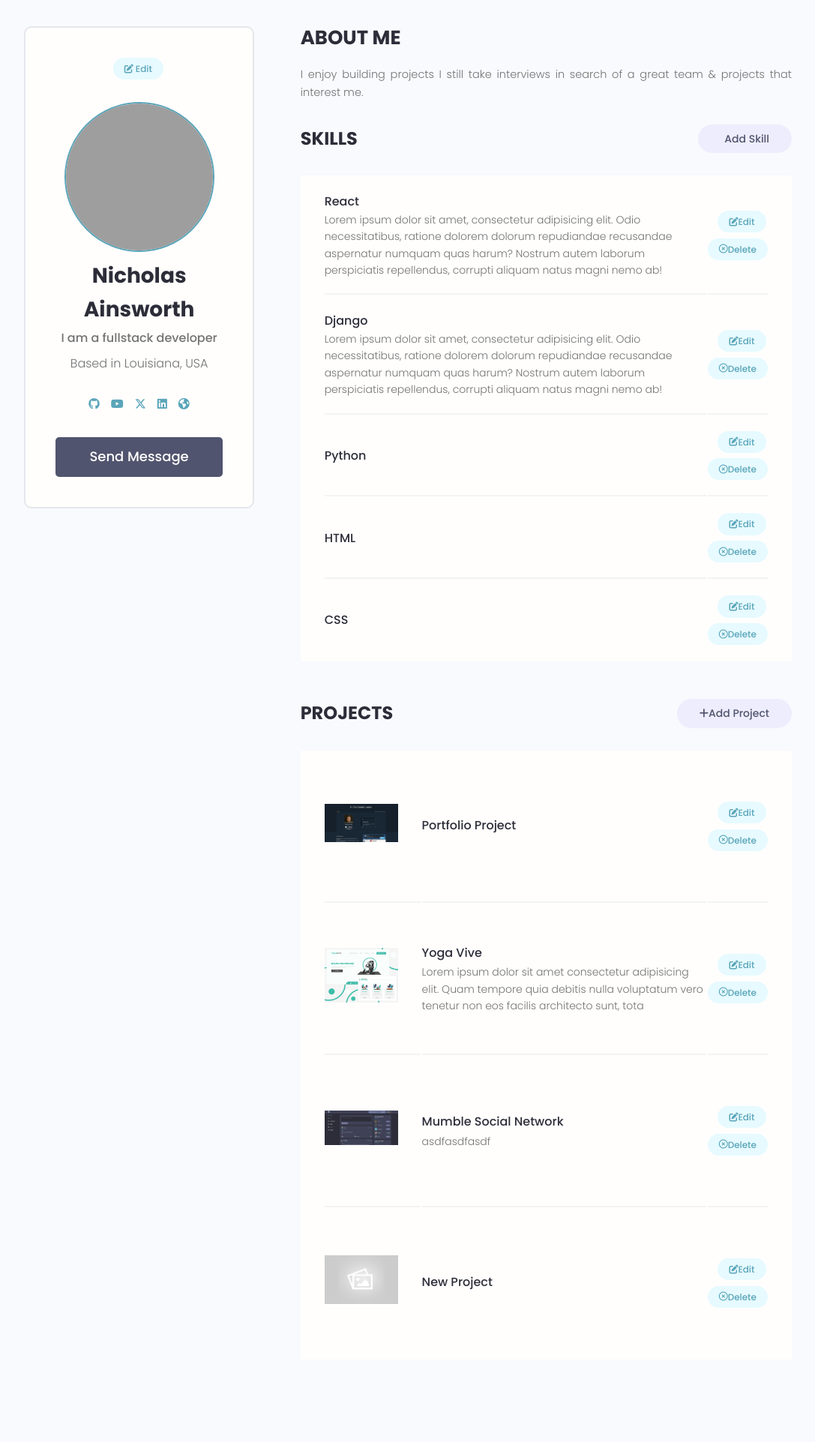
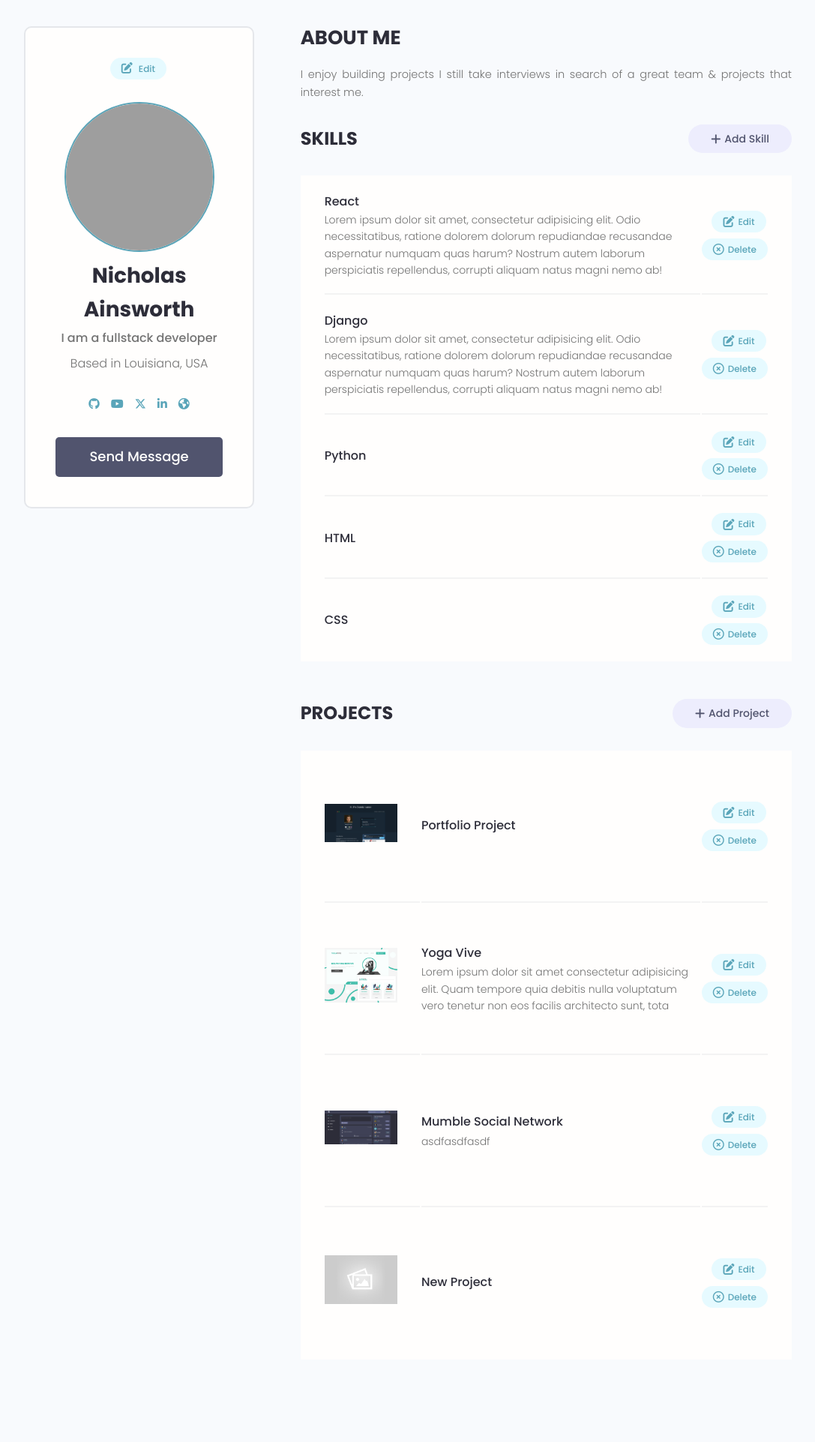
Before and after one commit to nainsworth/django-devsearch, a Django app: page /account/ in a window 1280 px wide. Shown: the part 77-2000 px from the top of the page at 75% size, without its empty margins (96-1183 px from the left). Run offline with Django 4.2, Linux system fonts and the light colour scheme; a user stored in the database is signed in; data comes from the database, SQL or seed files in the repository; some libraries are stand-ins or nearby versions; grey boxes are pictures that could not be loaded.

Commit message:
Updated styling and replace im with fa bootstrap

```diff
--- a/projects/templates/projects/project-form.html
+++ b/projects/templates/projects/project-form.html
@@ -4,7 +4,7 @@
     <main class="formPage my-xl">
         <div class="content-box">
             <div class="formWrapper">
-                <a class="backButton" href="{% url 'account' %}"><i class="fa-solid fa-arrow-left"></i></a>
+                <a class="backButton" href="{% url 'account' %}"><i class="fa fa-solid fa-arrow-left"></i></a>
                 <br>
 
                 <form class="form" method="POST" enctype="multipart/form-data">
--- a/projects/templates/projects/single-project.html
+++ b/projects/templates/projects/single-project.html
@@ -16,12 +16,12 @@
             {% endfor %}
           </div>
           {% if project.source_link %}
-          <a class="singleProject__liveLink" href="{{project.source_link}}" target="_blank"><i class="im im-external-link"></i>Source Code
+          <a class="singleProject__liveLink" href="{{project.source_link}}" target="_blank"><i class="fa fa-solid fa-arrow-up-right-from-square"></i>Source Code
           </a>
           {% endif %}
           <br>
           {% if project.demo_link %}
-          <a class="singleProject__liveLink" href="{{project.demo_link}}" target="_blank"><i class="im im-external-link"></i>Demo Code
+          <a class="singleProject__liveLink" href="{{project.demo_link}}" target="_blank"><i class="fa fa-solid fa-arrow-up-right-from-square"></i>Demo Code
           </a>
           {% endif %}
         </div>
--- a/static/styles/app.css
+++ b/static/styles/app.css
@@ -14,7 +14,7 @@
   width: 100%;
 }
 
-.tag > i.im {
+.tag > i.fa {
   font-size: 1.5rem;
   margin-right: 0.5rem;
 }
--- a/users/templates/users/account.html
+++ b/users/templates/users/account.html
@@ -10,7 +10,7 @@
             <a
               class="tag tag--pill tag--main settings__btn"
               href="{% url 'edit-account' %}"
-              ><i class="fa-solid fa-pen-to-square"></i> Edit</a
+              ><i class="fa fa-solid fa-pen-to-square"></i> Edit</a
             >
             <img
               class="avatar avatar--xl dev__avatar"
@@ -26,7 +26,7 @@
                   title="Github"
                   href="{{profile.social_github}}"
                   target="_blank"
-                  ><i class="fa-brands fa-github"></i
+                  ><i class="fa fa-brands fa-github"></i
                 ></a>
               </li>
               {% endif %} {% if profile.social_youtube %}
@@ -35,7 +35,7 @@
                   title="Github"
                   href="{{profile.social_youtube}}"
                   target="_blank"
-                  ><i class="fa-brands fa-youtube"></i
+                  ><i class="fa fa-brands fa-youtube"></i
                 ></a>
               </li>
               {% endif %} {% if profile.social_twitter %}
@@ -44,7 +44,7 @@
                   title="Twitter"
                   href="{{profile.social_twitter}}"
                   target="_blank"
-                  ><i class="fa-brands fa-x-twitter"></i
+                  ><i class="fa fa-brands fa-x-twitter"></i
                 ></a>
               </li>
               {% endif %} {% if profile.social_linkedin %}
@@ -53,7 +53,7 @@
                   title="LinkedIn"
                   href="{{profile.social_linkedin}}"
                   target="_blank"
-                  ><i class="fa-brands fa-linkedin"></i
+                  ><i class="fa fa-brands fa-linkedin"></i
                 ></a>
               </li>
               {% endif %} {% if profile.social_website %}
@@ -62,7 +62,7 @@
                   title="Personal Website"
                   href="{{profile.social_website}}"
                   target="_blank"
-                  ><i class="fa-solid fa-earth-americas"></i
+                  ><i class="fa fa-solid fa-earth-americas"></i
                 ></a>
               </li>
               {% endif %}
@@ -79,7 +79,7 @@
         <div class="settings">
           <h3 class="settings__title">Skills</h3>
           <a class="tag tag--pill tag--sub settings__btn tag--lg" href="#"
-            ><i class="im im-plus"></i> Add Skill</a
+            ><i class="fa fa-solid fa-plus"></i> Add Skill</a
           >
         </div>
 
@@ -92,10 +92,10 @@
             </td>
             <td class="settings__tableActions">
               <a class="tag tag--pill tag--main settings__btn" href="#"
-                ><i class="fa-solid fa-pen-to-square"></i> Edit</a
+                ><i class="fa fa-solid fa-pen-to-square"></i> Edit</a
               >
               <a class="tag tag--pill tag--main settings__btn" href="#"
-                ><i class="fa-regular fa-circle-xmark"></i> Delete</a
+                ><i class="fa fa-regular fa-circle-xmark"></i> Delete</a
               >
             </td>
           </tr>
@@ -105,7 +105,7 @@
         <div class="settings">
           <h3 class="settings__title">Projects</h3>
           <a class="tag tag--pill tag--sub settings__btn tag--lg" href="{% url 'create-project' %}"
-            ><i class="fa-solid fa-plus"></i> Add Project</a
+            ><i class="fa fa-solid fa-plus"></i> Add Project</a
           >
         </div>
 
@@ -125,10 +125,10 @@
             </td>
             <td class="settings__tableActions">
               <a class="tag tag--pill tag--main settings__btn" href="{% url 'update-project' project.id %}"
-                ><i class="fa-solid fa-pen-to-square"></i> Edit</a
+                ><i class="fa fa-solid fa-pen-to-square"></i> Edit</a
               >
               <a class="tag tag--pill tag--main settings__btn" href="{% url 'delete-project' project.id %}"
-                ><i class="fa-regular fa-circle-xmark"></i>Delete</a
+                ><i class="fa fa-regular fa-circle-xmark"></i>Delete</a
               >
             </td>
           </tr>
--- a/users/templates/users/profile-form.html
+++ b/users/templates/users/profile-form.html
@@ -5,7 +5,7 @@
   <div class="content-box">
     <div class="formWrapper">
       <a class="backButton" href="{% url 'account' %}"
-        ><i class="fa-solid fa-arrow-left"></i
+        ><i class="fa fa-solid fa-arrow-left"></i
       ></a>
       <br />
 
```
Also changed, not shown: users/templates/users/user-profile.html (+5 -5 lines).
